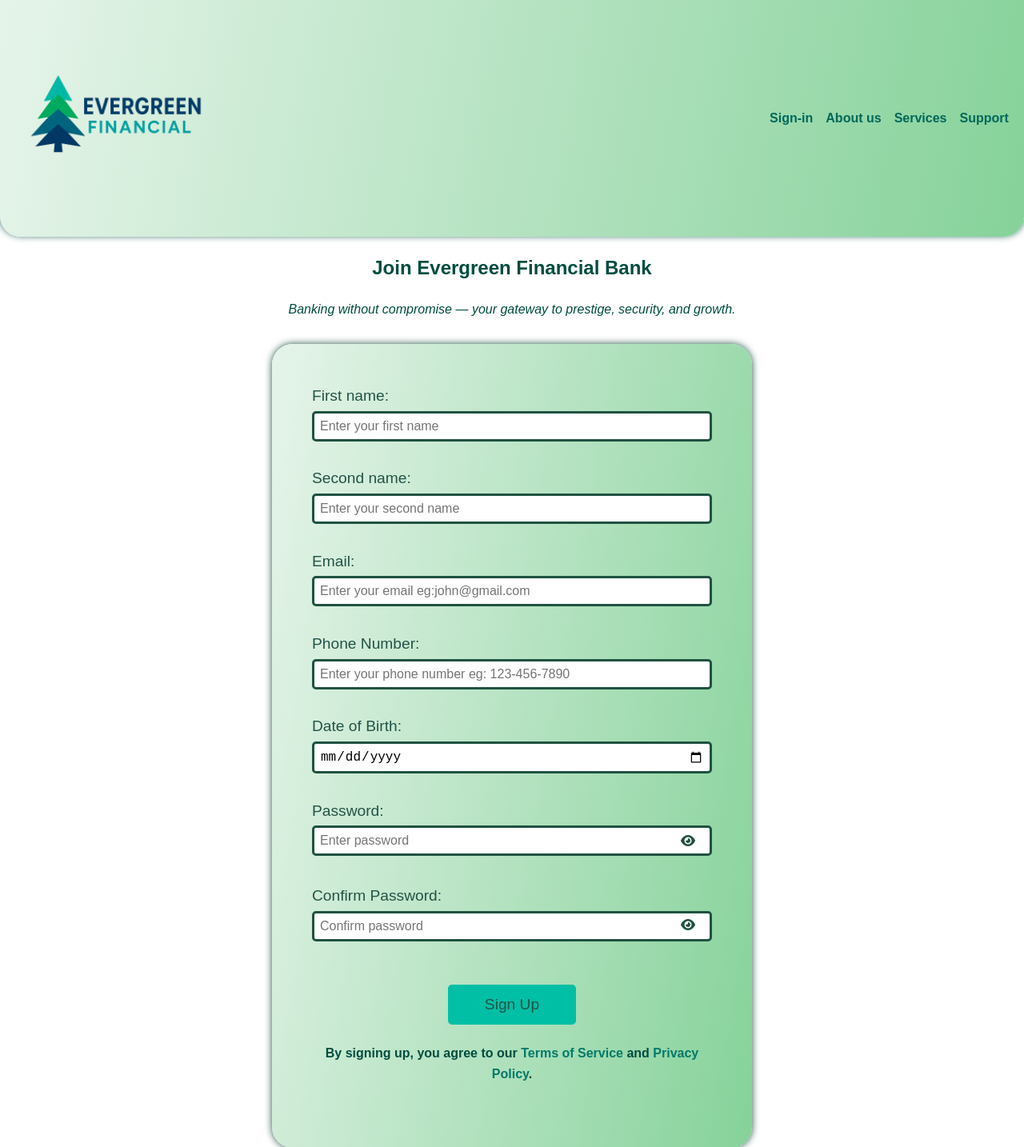
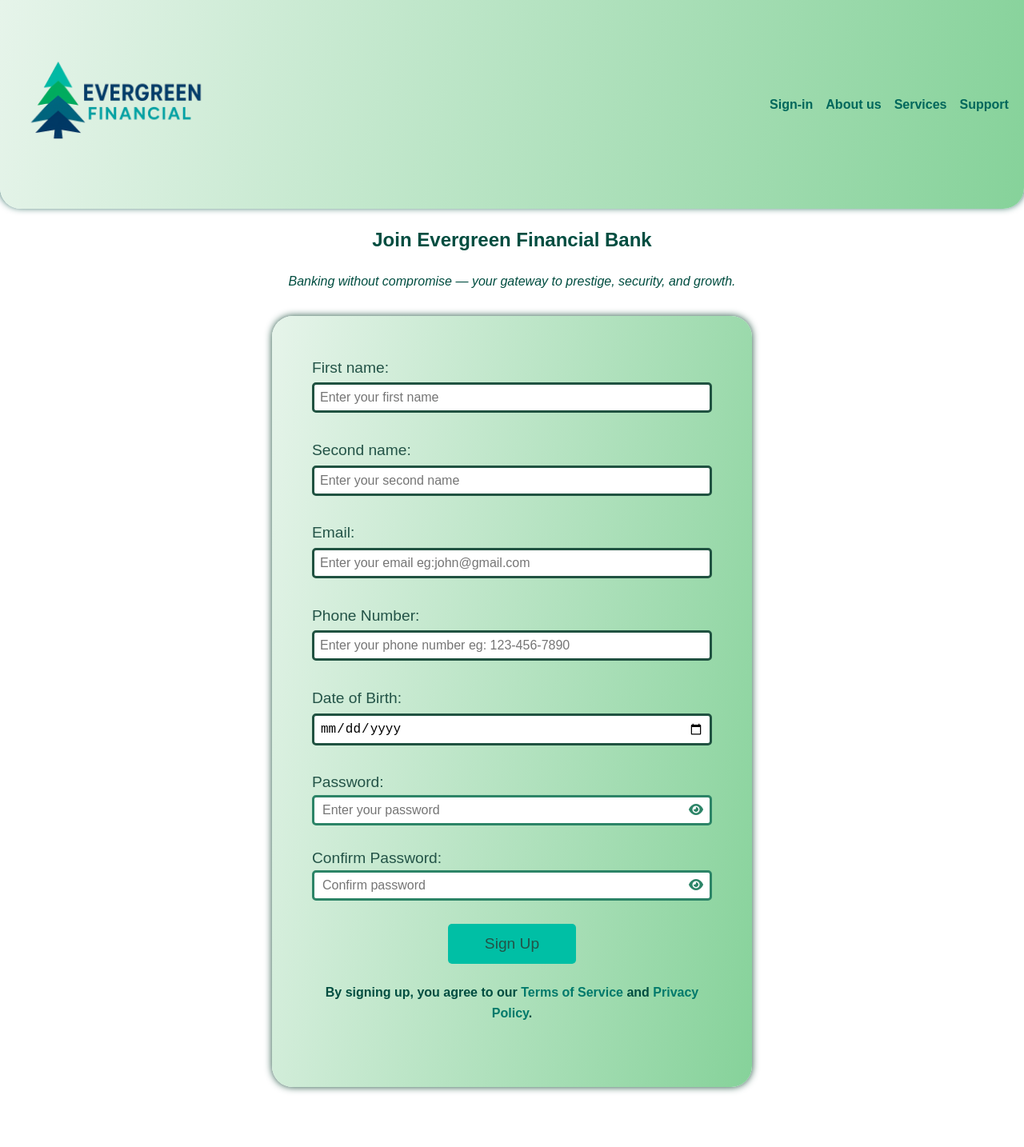
Before and after one commit to kluverto/Bank-Project, a plain HTML site: page frontend/signup.html in a window 1280 px wide. Shown: the top 1434 px of the page at 80% size. Drawn offline with Linux system fonts and the light colour scheme.

Commit message:
Made optimization changes

```diff
--- a/frontend/about.css
+++ b/frontend/about.css
@@ -7,12 +7,11 @@
 
 body {
   font-family: Arial, Helvetica, sans-serif;
-  background-image: url('images/istockphoto-1148796694-612x612.jpg');
-  background-size: cover;      /* fills entire background */
-  background-repeat: no-repeat; /* prevents tiling */
-  background-position: center; /* keeps image centered */
-  color: #003b2e; /* dark green for text */
+  background: white; /* light, vibrant background */
+  color: rgb(11, 88, 42); /* dark green for text */
   line-height: 1.6;
+  max-width: 100%;
+  overflow-x: hidden;
 }
 
 /* Allow wrapping for flex containers */
@@ -59,7 +58,6 @@ body {
 
 /* Header */
 header {
-  background-image: url('images/istockphoto-1148796694-612x612.jpg');
   background-size: contain;
   background-repeat: no-repeat;
   background-position: center;
@@ -73,7 +71,7 @@ header {
   display: flex;
   align-items: center;
   justify-content: space-between;
-  padding: 10px 40px;
+  padding: 0.1em 1.2rem;
 }
 
 .hero-image img {
--- a/frontend/admin.css
+++ b/frontend/admin.css
@@ -38,7 +38,7 @@ header {
   display: flex;
   align-items: center;
   justify-content: space-between;
-  padding: 1.2em 1.2rem;
+  padding: 0.1em 1.2rem;
   flex-wrap: wrap;
   width: 100%;
 }
@@ -305,6 +305,38 @@ header {
   text-align: center;
 }
 
+  /* Make recent transactions table smaller for mobile screens */
+  @media (max-width: 768px) {
+    .recent-activity {
+      padding: 0.35rem;
+    }
+    .recent-activity table {
+      font-size: 0.8rem;
+      width: 100%;
+      min-width: 0;
+      table-layout: fixed;
+      word-break: break-word;
+    }
+    .recent-activity th,
+    .recent-activity td {
+      padding: 5px 3px;
+      white-space: normal;
+      overflow-wrap: break-word;
+      max-width: 100px;
+    }
+    .recent-activity th {
+      font-weight: 600;
+    }
+    .recent-activity td {
+      font-weight: 400;
+    }
+    /* Hide less important columns if needed */
+    .recent-activity td:nth-child(5),
+    .recent-activity th:nth-child(5) {
+      display: none;
+    }
+  }
+
 .recent-activity th,
 .recent-activity td {
   padding: 12px 15px;
@@ -367,6 +399,7 @@ header {
   font-size: 24px;
   box-shadow: 0 4px 12px rgba(0,0,0,0.3);
   transition: all 0.3s ease;
+  font-size: 13px;
 }
 
 /* Bounce effect */
@@ -428,7 +461,7 @@ header {
   bottom: 70px;
   right: 20px;
   width: 420px;
-  height: 480px;
+  height: 600px;
   flex-direction: column;
   background: #fff;
   border-radius: 10px;
@@ -439,6 +472,7 @@ header {
   transform: translateY(20px) scale(0.9);
   pointer-events: none;
   transition: opacity 0.7s ease, transform 0.7s ease;
+  font-size: 13px;
 }
 
 #chatWindow.open {
@@ -490,11 +524,11 @@ header {
 
 /* Chat bubbles */
 #messages .message {
-  padding: 10px 14px;
+  padding: 8px 12px;
   border-radius: 15px;
   max-width: 75%;
   font-weight: bold;
-  font-size: 14px;
+  font-size: 12px;
   word-wrap: break-word;
   box-shadow: 0 2px 4px rgba(0,0,0,0.1);
 }
--- a/frontend/index.css
+++ b/frontend/index.css
@@ -40,9 +40,10 @@ header {
   display: flex;
   align-items: center;
   justify-content: space-between;
-  padding: 1.2em 1.2rem;
+  padding: 0.1em 1.2rem;
   flex-wrap: wrap;
   width: 100%;
+
 }
 
 .hero-image img {
@@ -241,6 +242,15 @@ footer nav ul {
 
 /* Mobile styles */
 @media (max-width: 768px) {
+  /* Reset some defaults */
+  body {
+    width: 100%;
+  }
+
+  height {
+    object-fit: contain;
+  }
+
   .menu-toggle {
     display: block;
     z-index: 1001;
@@ -264,6 +274,7 @@ footer nav ul {
   }
 
   .nav {
+    display: flex;
     width: 100%;
     display: none; /* hidden by default */
     background: #e6f4ea;
--- a/frontend/signin.css
+++ b/frontend/signin.css
@@ -38,7 +38,7 @@ header {
   display: flex;
   align-items: center;
   justify-content: space-between;
-  padding: 1.2em 1.2rem;
+  padding: 0.1em 1.2rem;
   flex-wrap: wrap;
   width: 100%;
 }
--- a/frontend/signup.css
+++ b/frontend/signup.css
@@ -41,7 +41,7 @@ header {
   display: flex;
   align-items: center;
   justify-content: space-between;
-  padding: 1.2em 1.2rem;
+  padding: 0.1em 1.2rem;
   flex-wrap: wrap;
   width: 100%;
 }
@@ -201,49 +201,28 @@ label{
   transform: scale(1.06);
 }
 
-.password-container {
+.input-wrapper {
   position: relative;
-  display:flex;
-  flex-direction: column;
   width: 100%;
-  margin-bottom: 20px;
-  gap: 3px;
 }
 
-.password-container [type="password"]{
-  background: White;
-  padding: 7px;
-  border: 3px solid #205241;
+.input-wrapper input {
+  background: white;
+  width: 100%;
+  padding: 7px 40px 7px 10px; /* extra space on right for icon */
+  border: 3px solid #2c8467;
   border-radius: 5px;
   font-size: 1rem;
   transition: transform 0.3s ease;
 }
 
-.password-container [type="password"]:hover{
-  transform: scale(1.04);
-}
-
-.password-container [type="password"]:focus{
-  border-color: #00bfa5;
-  transform: scale(1.06);
-}
-
-#toggle {
+.input-wrapper span {
   position: absolute;
-  right: 20px;
-  top: 25%;
+  right: 10px;
+  top: 50%;
   transform: translateY(-50%);
   cursor: pointer;
-  color: #205241;
-}
-
-#ctoggle {
-  position: absolute;
-  right: 20px;
-  top: 75%;
-  transform: translateY(-50%);
-  cursor: pointer;
-  color: #205241;
+  color: #2c8467;
 }
 
 .btn{
--- a/frontend/signup.html
+++ b/frontend/signup.html
@@ -48,10 +48,10 @@
                     <br>
                     <div class="password-container">
                     <label for="password">Password:</label>
-                    <input type="password" id="password" name="password" placeholder="Enter password" required><span><i id="toggle" class="fa-solid fa-eye"></i></span>
+                    <div class="input-wrapper"><input type="password" id="password" name="password" required placeholder="Enter your password"><span><i id="toggle" class="fa-solid fa-eye"></i></span></div>
                     <br>
                     <label for="confirm-password">Confirm Password:</label>
-                    <input type="password" id="confirm-password" name="confirm-password" placeholder="Confirm password" required><span><i id="ctoggle" class="fa-solid fa-eye"></i></span>
+                    <div class="input-wrapper"><input type="password" id="confirm-password" name="confirm-password" required placeholder="Confirm password"><span><i id="ctoggle" class="fa-solid fa-eye"></i></span></div>
                     <br>
                     </div>
                     <button type="submit" class="btn"><span>Sign Up</span></button>
--- a/frontend/userdashboard.css
+++ b/frontend/userdashboard.css
@@ -38,7 +38,7 @@ header {
   display: flex;
   align-items: center;
   justify-content: space-between;
-  padding: 1.2em 1.2rem;
+  padding: 0.1em 1.2rem;
   flex-wrap: wrap;
   width: 100%;
 }
@@ -319,6 +319,7 @@ tbody tr:hover {
   transform: translateY(20px) scale(0.9);
   pointer-events: none;
   transition: opacity 0.7s ease, transform 0.7s ease;
+  font-size: 13px;
 }
 
 #chatWindow.open {
@@ -368,11 +369,11 @@ tbody tr:hover {
 
 /* Chat bubbles */
 #messages .message {
-  padding: 10px 14px;
+  padding: 8px 12px;
   border-radius: 15px;
   max-width: 75%;
   font-weight: bold;
-  font-size: 14px;
+  font-size: 12px;
   word-wrap: break-word;
   box-shadow: 0 2px 4px rgba(0,0,0,0.1);
 }
@@ -471,6 +472,12 @@ footer nav ul {
 
 /* Mobile styles */
 @media (max-width: 768px) {
+    * {
+    margin: 0;
+    padding: 0;
+    box-sizing: border-box;
+  }
+
   .menu-toggle {
     display: block;
     z-index: 1001;
@@ -513,7 +520,9 @@ footer nav ul {
   }
 
   #chatWindow {
-    width: 70%;
+    width: 90%;
+    max-width: 100vw;
+    height: 60vh;
   }
 
   footer {
```
